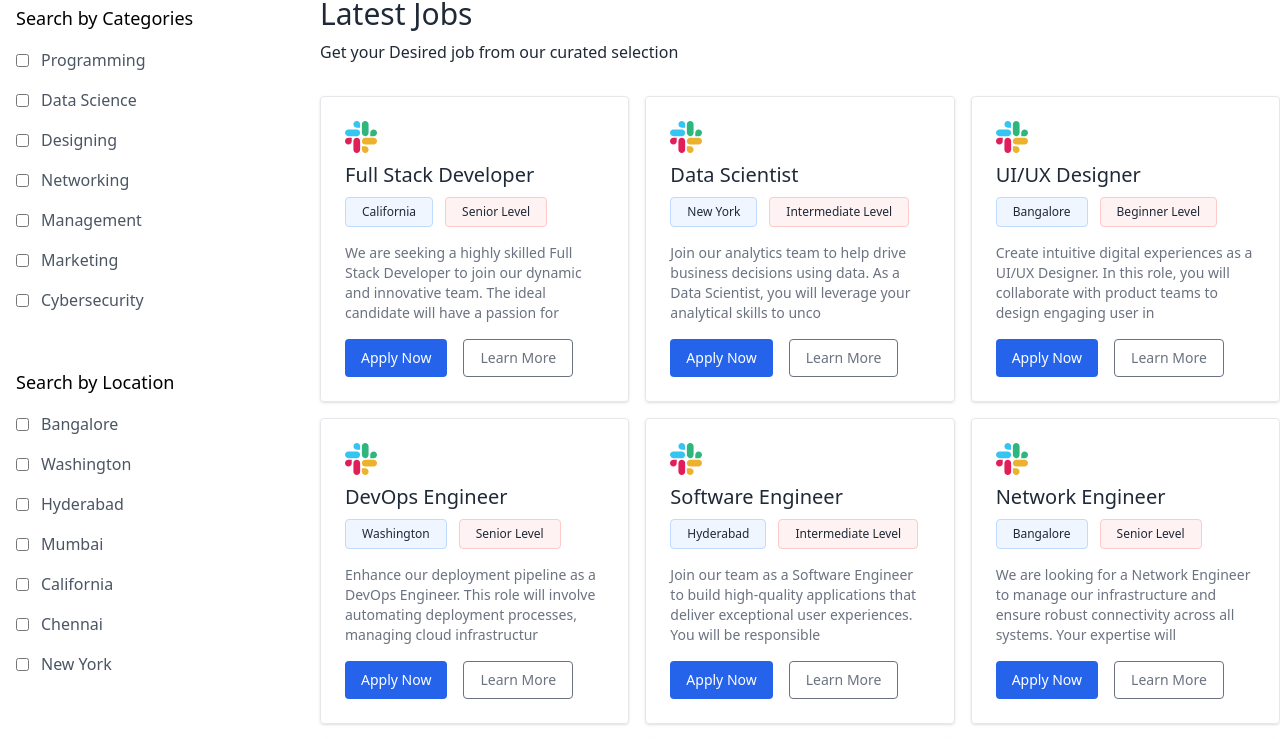
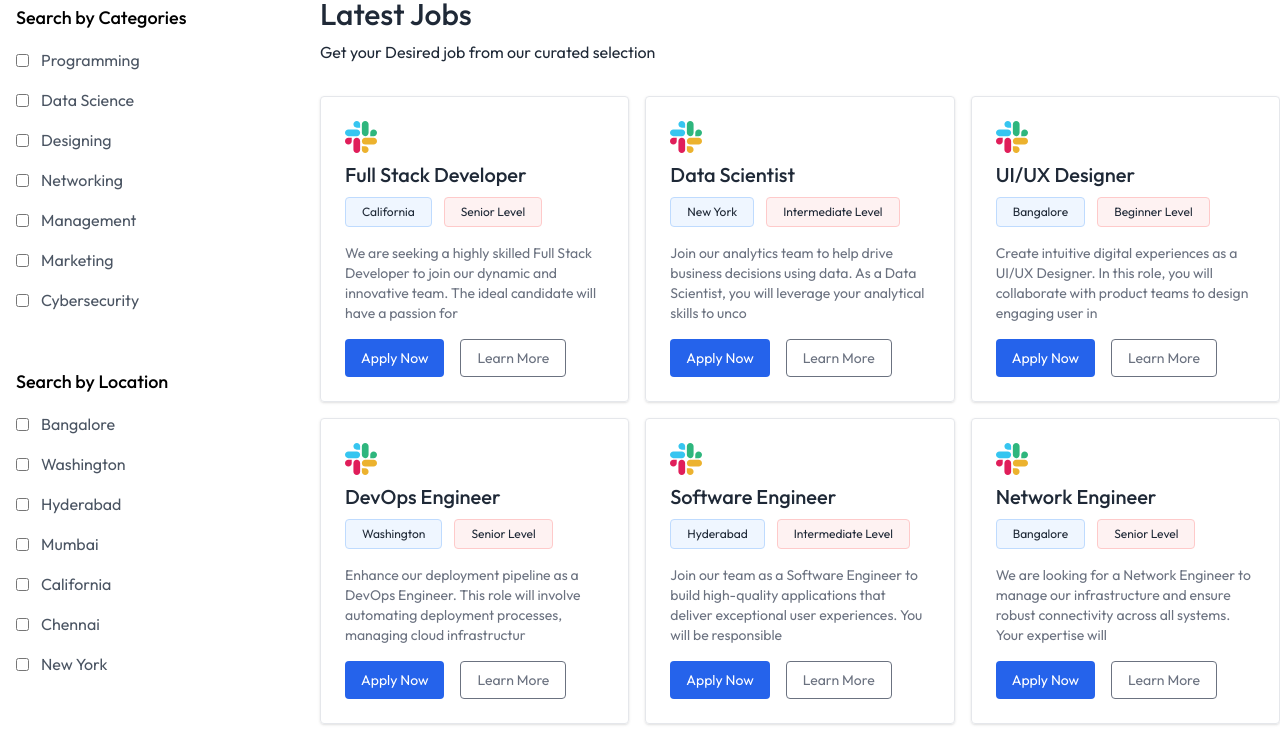
Before and after one commit to Prince-Singh-Dev/JobSphere, a React (Vite) app in the folder client/: page / in a window 1280 px wide. Shown: the part 594-1333 px from the top of the page. Built offline with nearby package versions, Linux system fonts and the light colour scheme; no server answers.

Commit message:
completed the responsivness and pagination

```diff
--- a/client/src/components/JobListing.jsx
+++ b/client/src/components/JobListing.jsx
@@ -1,4 +1,4 @@
-import React, { useContext } from 'react'
+import React, { useContext, useState } from 'react'
 import { AppContext } from '../context/AppContext'
 import { assets, JobCategories, JobLocations } from '../assets/assets'
 import JobCard from './JobCard'
@@ -6,6 +6,8 @@
 const JobListing = () => {
 
     const {isSearched , searchFIlter , setSearchFilter , jobs} = useContext(AppContext)
+    const [showFilter , setShowFilter] = useState(false);
+    const [currentPage , setCurrentPage] = useState(1)
 
   return (
     <div className='container 2xl:px-20 mx-auto flex flex-col lg:flex-row max-lg:space-y-8 py-8'>
@@ -35,8 +37,12 @@
                 )
             }
 
+            <button onClick={e=> setShowFilter(prev => !prev)} className='px-6 py-1.5 rounded border border-gray-400 lg:hidden'>
+                {showFilter ? "Close" : "Filters"}
+            </button>
+
             {/* Category Filter */}
-            <div className='max-lg:hidden'>
+            <div className={showFilter ? "" : "max-lg:hidden"}>
                 <h4 className='font-medium text-lg py-4'>Search by Categories</h4>
                 <ul className='space-y-4 text-gray-600'>
                     {
@@ -51,7 +57,7 @@
             </div>
 
             {/* Location Filter */}
-            <div className='max-lg:hidden'>
+            <div className={showFilter ? "" : "max-lg:hidden"}>
                 <h4 className='font-medium text-lg py-4 pt-14'>Search by Location</h4>
                 <ul className='space-y-4 text-gray-600'>
                     {
@@ -71,10 +77,30 @@
             <h3  className='font-medium text-3xl py-2' id='job-list'>Latest Jobs</h3>
             <p className='mb-8'>Get your Desired job from our curated selection</p>
             <div className='grid grid-cols-1 sm:grid-col-2 xl:grid-cols-3 gap-4'>
-                    {jobs.map((job,index)=>(
+                    {jobs.slice((currentPage-1)*6, currentPage*6).map((job,index)=>(
                         <JobCard key={index} job={job}/>
                     ))}
             </div>
+
+            {/* Pagination*/}
+            {jobs.length > 0 && (
+                <div className='flex items-center justify-center space-x-2 mt-10'>
+                    <a href="#job-list">
+                        <img onClick={()=> setCurrentPage(Math.max(currentPage-1),1)} src={assets.left_arrow_icon} alt="" />
+                    </a>
+                    {
+                        Array.from({length:Math.ceil(jobs.length/6)}).map((_,index)=>(
+                            <a href="#job-list">
+                                <button onClick={()=> setCurrentPage(index+1)} className={`w-10 h-10 flex items-center justify-center border border-gray-300 rounded ${currentPage === index+1 ? 'bg-blue-100 text-blue-500' : 'text-gray-500'}`}>{index + 1}</button>
+                            </a>
+                        ))
+                    }
+                    <a href="#job-list">
+                        <img onClick={()=> setCurrentPage(Math.min(currentPage+1, Math.ceil(jobs.length/6)))} src={assets.right_arrow_icon} alt="" />
+                    </a>
+                </div>
+            )}
+
         </section>
     </div>
   )
--- a/client/src/components/Navbar.jsx
+++ b/client/src/components/Navbar.jsx
@@ -17,7 +17,7 @@
               <div className='flex items-center gap-3'>
                 <Link to={'/applications'}>Applied Jobs</Link>
                 <p></p>
-                <p>Hi, {user.firstName + " "+ user.lastName}</p>
+                <p className='max-sm:hidden'>Hi, {user.firstName + " "+ user.lastName}</p>
                 <UserButton/>
               </div>
               : <div className='flex gap-4 max-sm:text-xs'>
--- a/client/src/index.css
+++ b/client/src/index.css
@@ -1,3 +1,9 @@
+@import url('https://fonts.googleapis.com/css2?family=Outfit:wght@100..900&display=swap');
+
 @tailwind base;
 @tailwind components;
 @tailwind utilities;
+
+*{
+    font-family : Outfit;
+}
```
